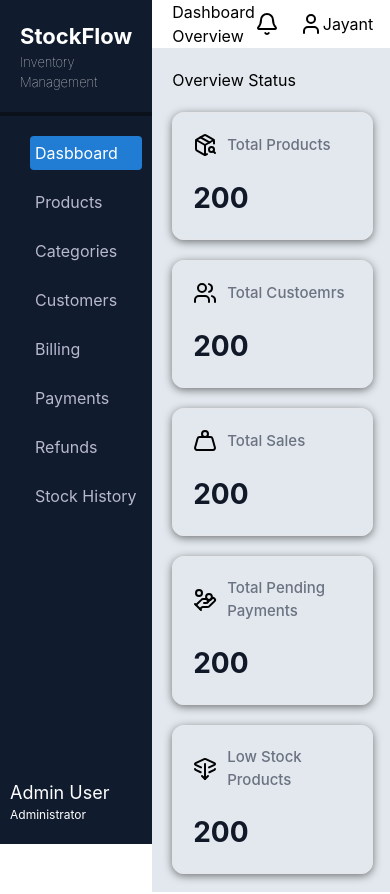
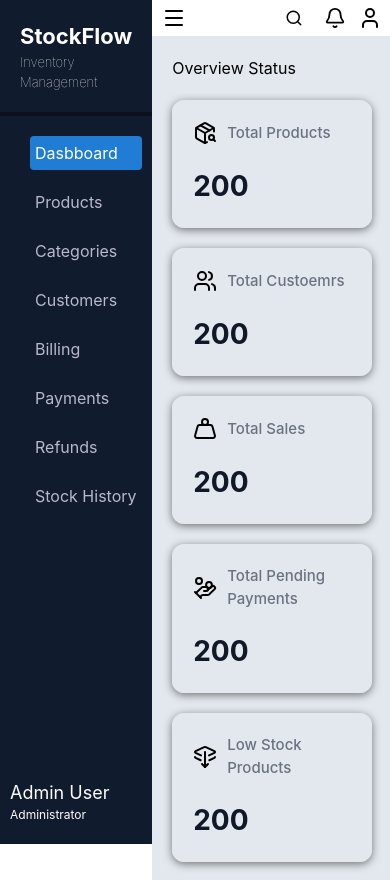
Before and after one commit to jayantparmar12/Stock-and-Billing-Management, a React app in the folder frontend/: page / in a window 390 px wide. Built offline with nearby package versions, Linux system fonts and the light colour scheme; the HTML template or start-up script is replaced by a standard one.

Commit message:
change ui of navbar

```diff
--- a/frontend/src/components/Navbar.jsx
+++ b/frontend/src/components/Navbar.jsx
@@ -1,14 +1,18 @@
 import React from 'react'
-import { Bell, User } from 'lucide-react'
+import { Bell, User, Menu, Search } from 'lucide-react'
 import '../styles/Navbar.css'
 
 const Navbar = () => {
   return (
     <nav>
       <div className='title'>
-        <h1>Dashboard Overview</h1>
+        <h1><Menu /></h1>
       </div>
       <div className='options'>
+        <div className='search'>
+          <Search />
+          <input type="search" placeholder='Search products, customers...' name="" id="" />
+        </div>
         <Bell />
         <div className='user'>
           <div><User /></div>
--- a/frontend/src/styles/Navbar.css
+++ b/frontend/src/styles/Navbar.css
@@ -1,17 +1,123 @@
-nav{
+nav {
     display: flex;
     height: 60px;
     justify-content: space-between;
     align-items: center;
     padding: 0px 20px;
+    gap: 15px;
+    width: 100%;
 }
 
-.options{
+nav .title {
+    display: flex;
+    align-items: center;
+    flex-shrink: 0;
+}
+
+nav .title h1 {
+    display: flex;
+    align-items: center;
+    margin: 0;
+}
+
+.options {
     display: flex;
     align-items: center;
     gap: 20px;
+    min-width: 0;
 }
 
-.user{
+.user {
     display: flex;
+    align-items: center;
+    gap: 8px;
+    flex-shrink: 0;
 }
+
+.search {
+    border: 1px solid #9ca3af;
+    display: flex;
+    border-radius: 8px;
+    align-items: center;
+    gap: 4px;
+    height: 36px;
+    width: 320px;
+    max-width: 100%;
+    min-width: 0px;
+    padding: 0 10px;
+
+}
+
+.search svg {
+    height: 18px;
+    width: 18px;
+    flex-shrink: 0;
+}
+
+.search input {
+    width: 100%;
+    min-width: 0;
+    border: none;
+    flex-shrink: 1;
+    outline: none;
+    height: 100%;
+    background: transparent;
+    font-size: 14px;
+}
+
+.options > svg {
+    width: 22px;
+    height: 22px;
+    flex-shrink: 0;
+    cursor: pointer;
+}
+
+/* Tablets */
+@media (max-width: 768px) {
+    nav {
+        padding: 0 12px;
+        gap: 10px;
+    }
+
+    .options {
+        gap: 12px;
+        flex: 1;
+        justify-content: flex-end;
+    }
+
+    .search {
+        width: 220px;
+    }
+}
+
+/* Mobile phones */
+@media (max-width: 555px) {
+    nav {
+        padding: 0 10px;
+        gap: 8px;
+    }
+
+    .options {
+        gap: 12px;
+    }
+
+    .search {
+        width: 36px;
+        height: 36px;
+        padding: 0;
+        justify-content: center;
+        border: none;
+    }
+
+    .search input {
+        display: none;
+    }
+
+    .user {
+        gap: 4px;
+    }
+
+    .user > div:last-child {
+        display: none;
+    }
+}
```
